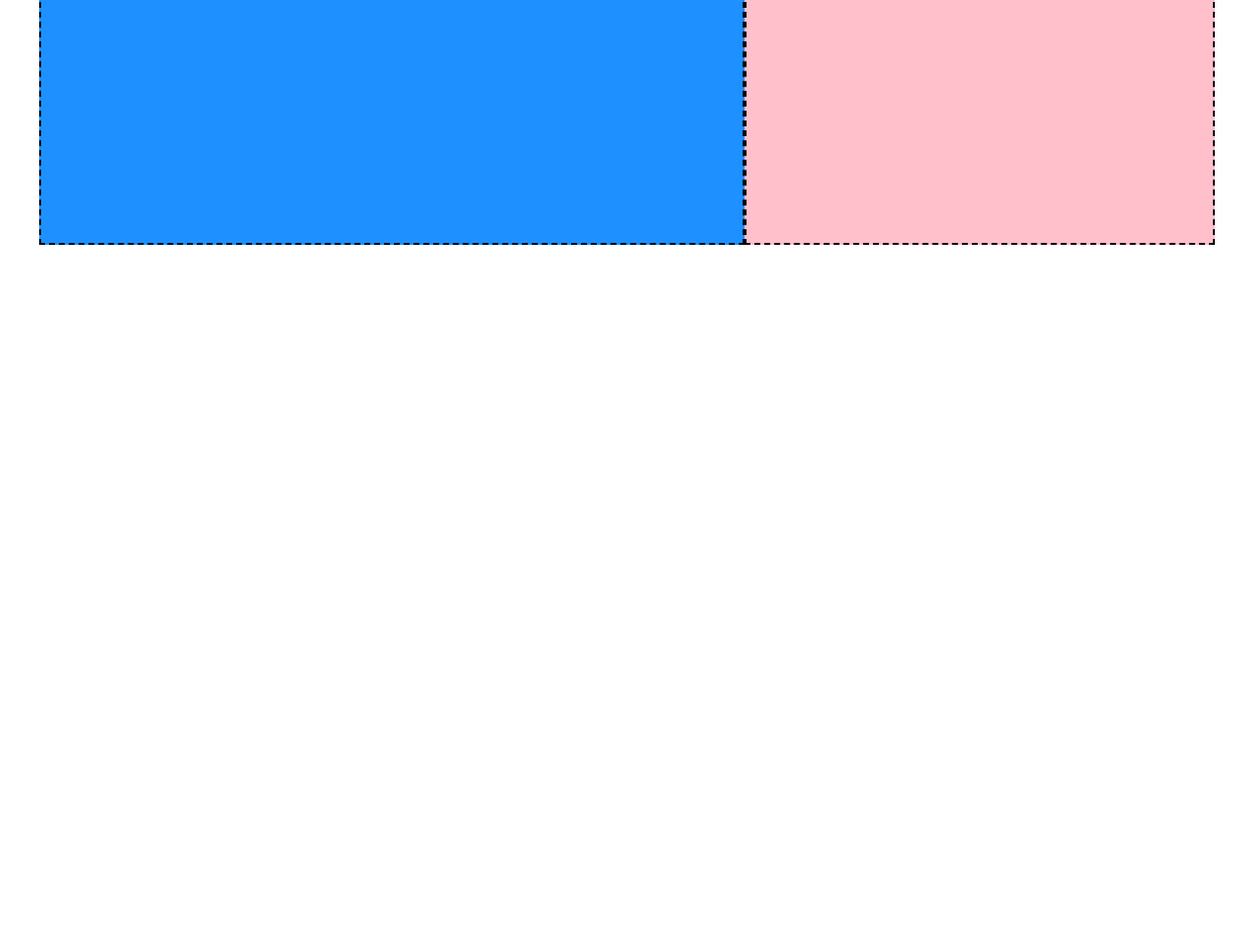
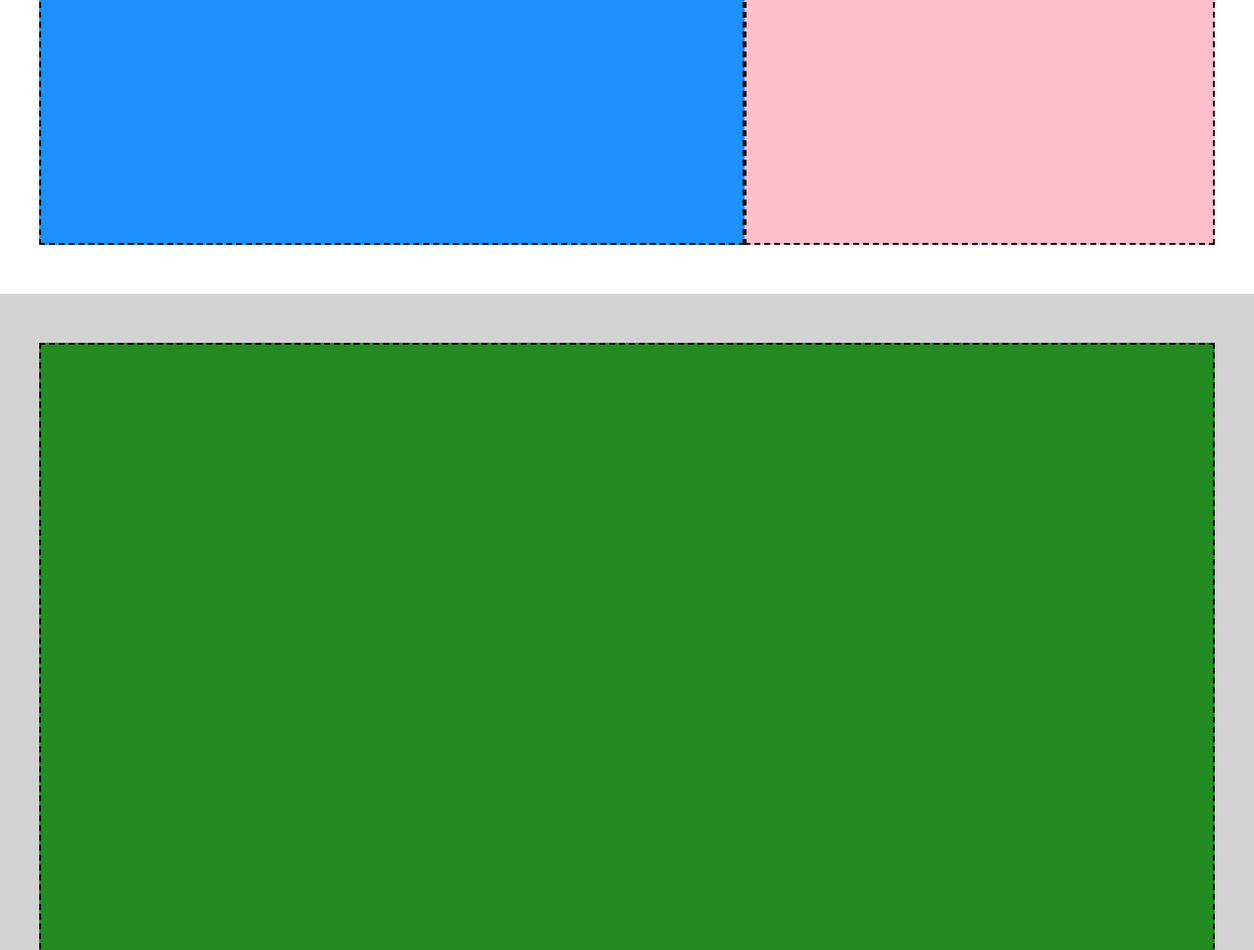
Before and after one commit to Chiaravalle04/htmlcss-struttura-discord, a plain HTML site: page index.html in a window 1280 px wide. Shown: the part 2070-3040 px from the top of the page at 98% size. Before the commit the page ends 2370 px from the top, so only its background shows below. Drawn offline with Linux system fonts and the light colour scheme.

Commit message:
add main (fifth-section + debug)

```diff
--- a/css/style.css
+++ b/css/style.css
@@ -112,6 +112,18 @@ header {
     align-items: center;
 }
 
+/*  FIFTH SECTION */
+.fifth-section {
+    min-height: 900px;
+    display: flex;
+    align-items: center;
+}
+
+.fifth-container {
+    width: 1200px;
+    height: 800px;
+}
+
 
 
 
@@ -180,3 +192,13 @@ header {
 .debug .fourth-section {
     background-color: #ffffff;
 }
+
+/* FIFTH SECTION */
+.debug .fifth-section {
+    background-color: #d3d3d3;
+}
+
+.debug .fifth-container {
+    background-color: #228b22;
+    border: 2px dashed black;
+}
--- a/index.html
+++ b/index.html
@@ -110,9 +110,11 @@
 
             </section>
 
-            <section>
+            <section class="fifth-section">
 
+                <div class="fifth-container container">
 
+                </div>
 
             </section>
 
```
